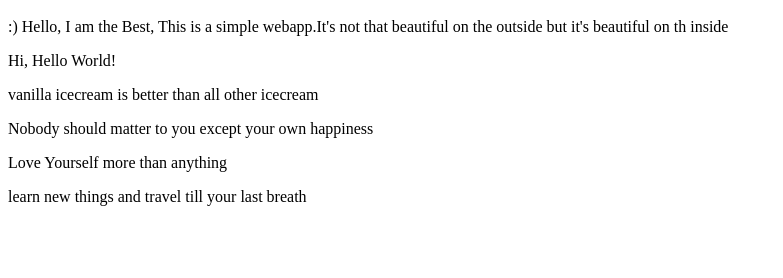
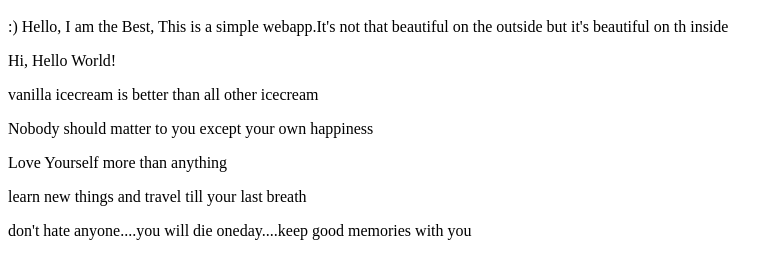
Before and after one commit to vandana24/simple-web-app, a plain HTML site: page index.html in a window 1280 px wide. Shown: the part 48-326 px from the top of the page, without its empty margins (0-783 px from the left). Drawn offline with Linux system fonts and the light colour scheme.

Commit message:
adding last  thought

```diff
--- a/index.html
+++ b/index.html
@@ -8,4 +8,5 @@
 <p> Nobody should matter to you except your own happiness</p>
 <p> Love Yourself more than anything</p>
 <p>learn new things and travel till your last breath</p>
+<p>don't hate anyone....you will die oneday....keep good memories with you</p>
 </html>
```
